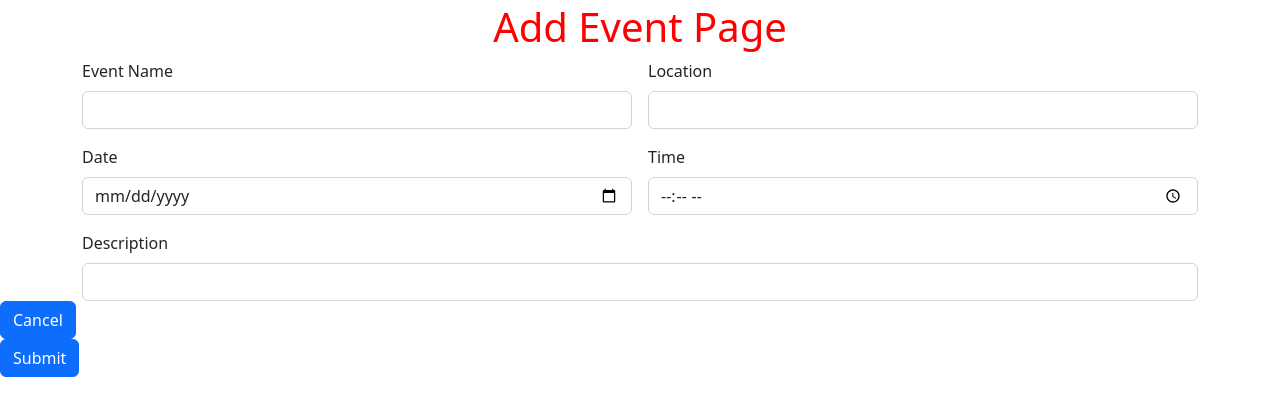
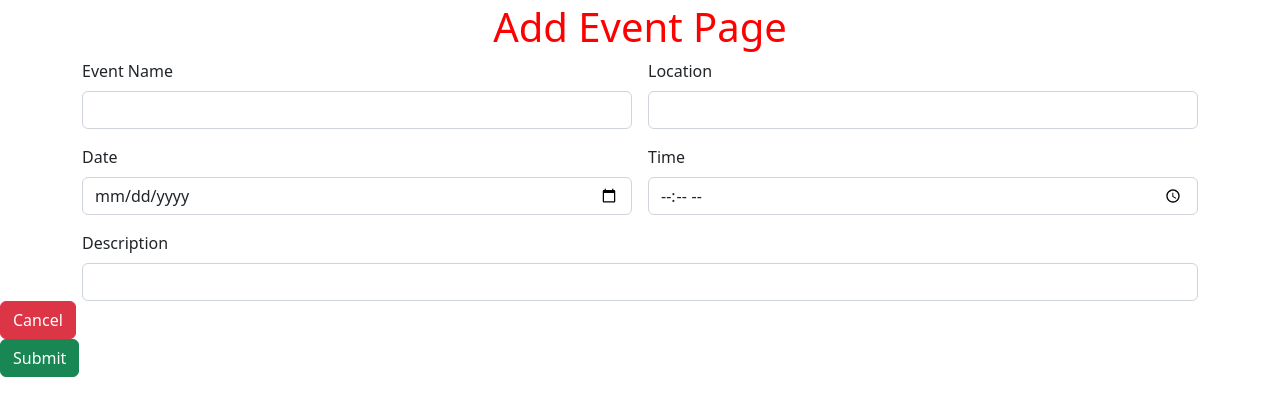
Before and after one commit to andresfgc/hack_dec, a Django app: page /events/add_event/ in a window 1280 px wide. Shown: the part 53-469 px from the top of the page. Run offline with Django 4.2, Linux system fonts and the light colour scheme.

Commit message:
Edit the buttion styling in the html event files

```diff
--- a/dublin_meet_ups/events/templates/events/add-event.html
+++ b/dublin_meet_ups/events/templates/events/add-event.html
@@ -28,10 +28,10 @@
             </div>
             </div>
             <div class="col-md-6">
-              <button type="submit" class="btn btn-primary" id="cancelBtn">Cancel</button>
+              <button type="button" class="btn btn-danger" id="cancelBtn">Cancel</button>
             </div>
             <div class="col-md-6">
-                <button type="submit" class="btn btn-primary" id="submitBtn">Submit</button>
+                <button type="button" class="btn btn-success" id="submitBtn">Submit</button>
               </div>
           </form>
 
--- a/dublin_meet_ups/events/templates/events/edit-event.html
+++ b/dublin_meet_ups/events/templates/events/edit-event.html
@@ -28,10 +28,10 @@
                 </div>
                 </div>
                 <div class="col-md-6">
-                  <button type="submit" class="btn btn-primary" id="editCancelBtn">Cancel</button>
+                  <button type="button" class="btn btn-danger" id="editCancelBtn">Cancel</button>
                 </div>
                 <div class="col-md-6">
-                    <button type="submit" class="btn btn-primary" id="editSubmitBtn">Submit</button>
+                    <button type="button" class="btn btn-success" id="editSubmitBtn">Submit</button>
                   </div>
               </form>
 
```
